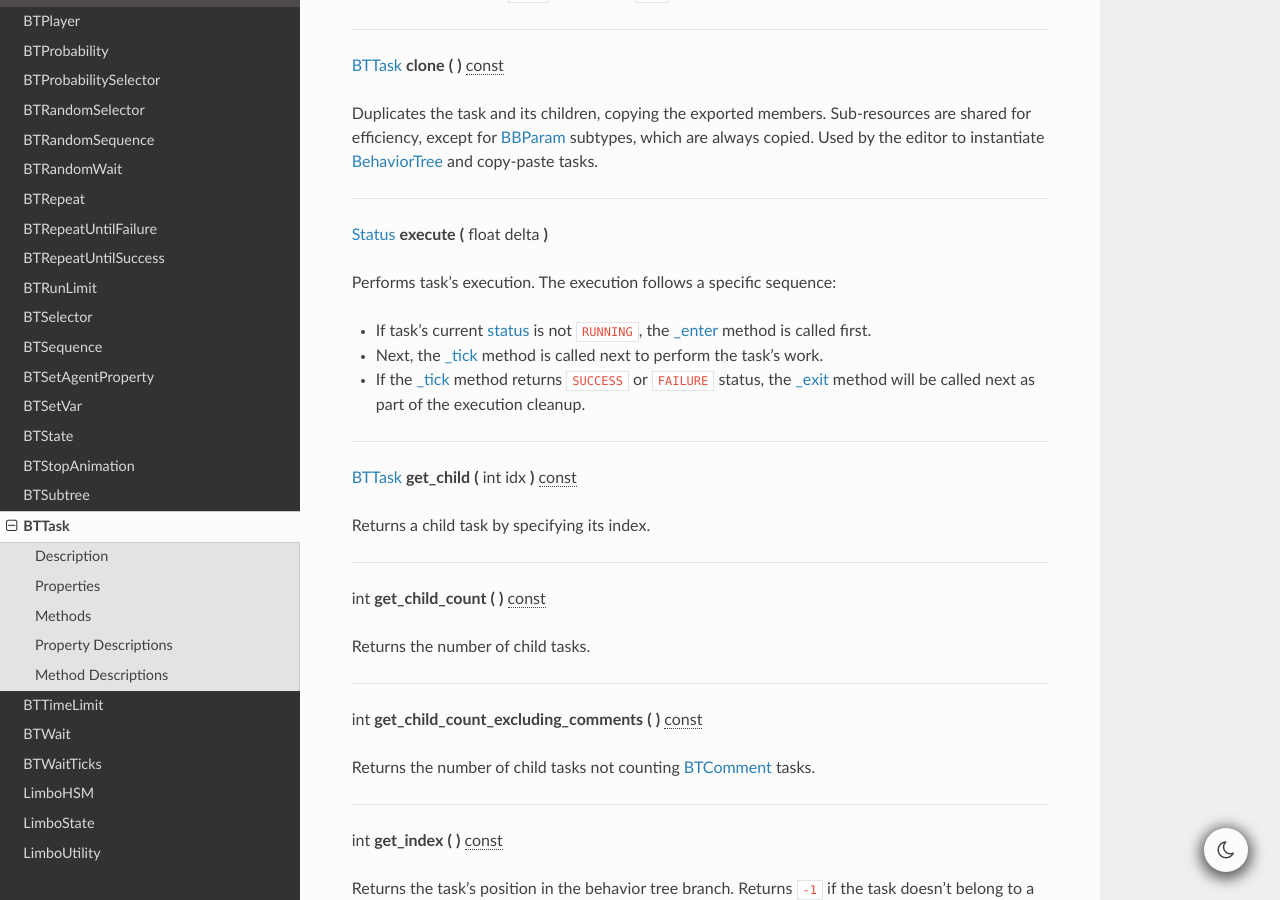
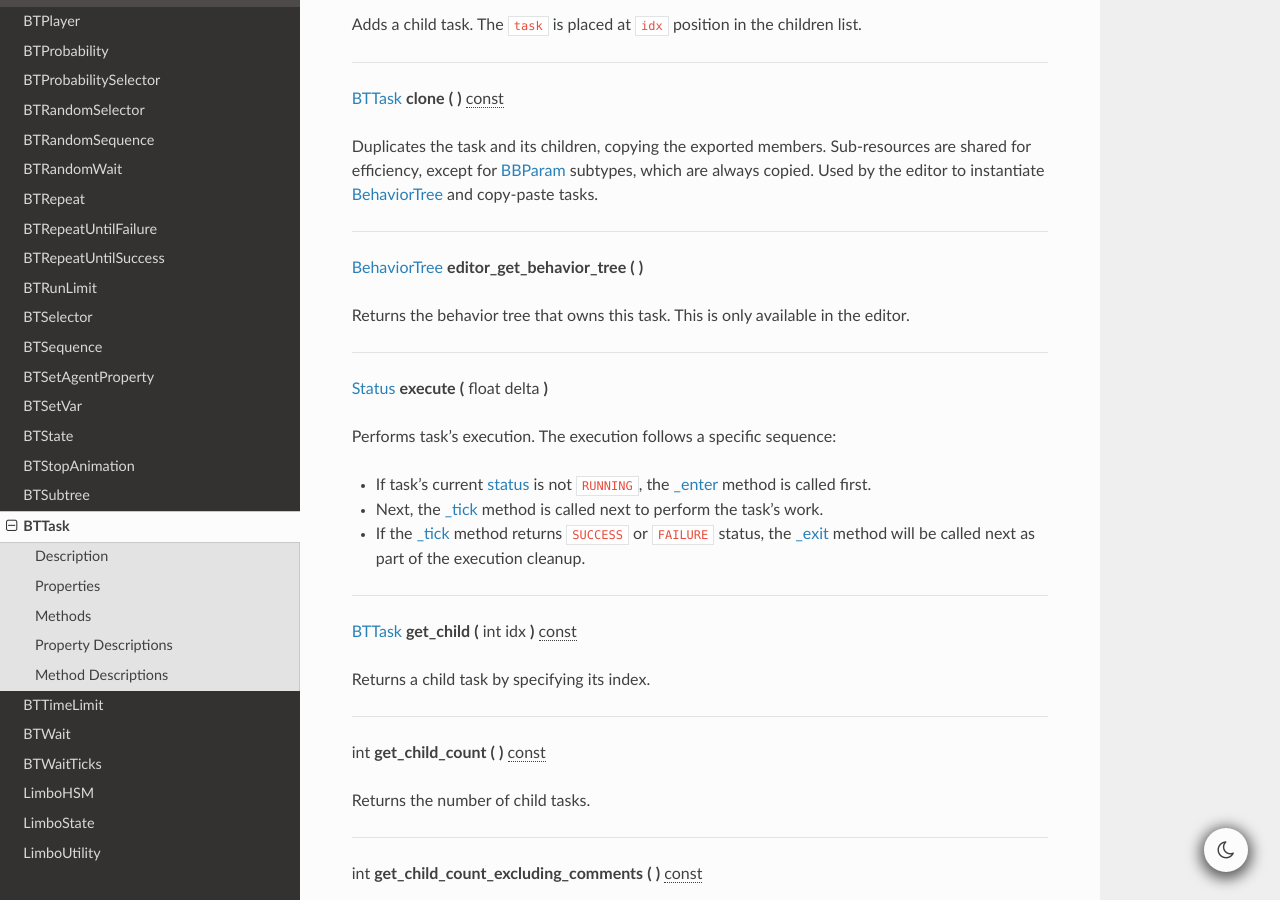
Before and after one commit to limbonaut/limboai, a Sphinx documentation site: the page built from doc/source/classes/class_bttask.rst, in a window 1280 px wide and 900 px high, scrolled down 4814 px. Built offline with Sphinx 7.4.7 and the Read the Docs theme 2.0.0, drawn with Linux system fonts in a browser that asks for light colours; pages that are not in the unit, such as notebooks, are missing from menus; some of the changed text lies outside the part shown.

Commit message:
Update class documentation

```diff
--- a/doc/source/classes/class_bttask.rst
+++ b/doc/source/classes/class_bttask.rst
@@ -59,59 +59,61 @@
 .. table::
    :widths: auto
 
-   +-------------------------------+-------------------------------------------------------------------------------------------------------------------------------------------+
-   | void                          | :ref:`_enter<class_BTTask_private_method__enter>` **(** **)** |virtual|                                                                   |
-   +-------------------------------+-------------------------------------------------------------------------------------------------------------------------------------------+
-   | void                          | :ref:`_exit<class_BTTask_private_method__exit>` **(** **)** |virtual|                                                                     |
-   +-------------------------------+-------------------------------------------------------------------------------------------------------------------------------------------+
-   | String                        | :ref:`_generate_name<class_BTTask_private_method__generate_name>` **(** **)** |virtual| |const|                                           |
-   +-------------------------------+-------------------------------------------------------------------------------------------------------------------------------------------+
-   | PackedStringArray             | :ref:`_get_configuration_warnings<class_BTTask_private_method__get_configuration_warnings>` **(** **)** |virtual| |const|                 |
-   +-------------------------------+-------------------------------------------------------------------------------------------------------------------------------------------+
-   | void                          | :ref:`_setup<class_BTTask_private_method__setup>` **(** **)** |virtual|                                                                   |
-   +-------------------------------+-------------------------------------------------------------------------------------------------------------------------------------------+
-   | :ref:`Status<enum_BT_Status>` | :ref:`_tick<class_BTTask_private_method__tick>` **(** float delta **)** |virtual|                                                         |
-   +-------------------------------+-------------------------------------------------------------------------------------------------------------------------------------------+
-   | void                          | :ref:`abort<class_BTTask_method_abort>` **(** **)**                                                                                       |
-   +-------------------------------+-------------------------------------------------------------------------------------------------------------------------------------------+
-   | void                          | :ref:`add_child<class_BTTask_method_add_child>` **(** :ref:`BTTask<class_BTTask>` task **)**                                              |
-   +-------------------------------+-------------------------------------------------------------------------------------------------------------------------------------------+
-   | void                          | :ref:`add_child_at_index<class_BTTask_method_add_child_at_index>` **(** :ref:`BTTask<class_BTTask>` task, int idx **)**                   |
-   +-------------------------------+-------------------------------------------------------------------------------------------------------------------------------------------+
-   | :ref:`BTTask<class_BTTask>`   | :ref:`clone<class_BTTask_method_clone>` **(** **)** |const|                                                                               |
-   +-------------------------------+-------------------------------------------------------------------------------------------------------------------------------------------+
-   | :ref:`Status<enum_BT_Status>` | :ref:`execute<class_BTTask_method_execute>` **(** float delta **)**                                                                       |
-   +-------------------------------+-------------------------------------------------------------------------------------------------------------------------------------------+
-   | :ref:`BTTask<class_BTTask>`   | :ref:`get_child<class_BTTask_method_get_child>` **(** int idx **)** |const|                                                               |
-   +-------------------------------+-------------------------------------------------------------------------------------------------------------------------------------------+
-   | int                           | :ref:`get_child_count<class_BTTask_method_get_child_count>` **(** **)** |const|                                                           |
-   +-------------------------------+-------------------------------------------------------------------------------------------------------------------------------------------+
-   | int                           | :ref:`get_child_count_excluding_comments<class_BTTask_method_get_child_count_excluding_comments>` **(** **)** |const|                     |
-   +-------------------------------+-------------------------------------------------------------------------------------------------------------------------------------------+
-   | int                           | :ref:`get_index<class_BTTask_method_get_index>` **(** **)** |const|                                                                       |
-   +-------------------------------+-------------------------------------------------------------------------------------------------------------------------------------------+
-   | :ref:`BTTask<class_BTTask>`   | :ref:`get_parent<class_BTTask_method_get_parent>` **(** **)** |const|                                                                     |
-   +-------------------------------+-------------------------------------------------------------------------------------------------------------------------------------------+
-   | :ref:`BTTask<class_BTTask>`   | :ref:`get_root<class_BTTask_method_get_root>` **(** **)** |const|                                                                         |
-   +-------------------------------+-------------------------------------------------------------------------------------------------------------------------------------------+
-   | String                        | :ref:`get_task_name<class_BTTask_method_get_task_name>` **(** **)**                                                                       |
-   +-------------------------------+-------------------------------------------------------------------------------------------------------------------------------------------+
-   | bool                          | :ref:`has_child<class_BTTask_method_has_child>` **(** :ref:`BTTask<class_BTTask>` task **)** |const|                                      |
-   +-------------------------------+-------------------------------------------------------------------------------------------------------------------------------------------+
-   | void                          | :ref:`initialize<class_BTTask_method_initialize>` **(** Node agent, :ref:`Blackboard<class_Blackboard>` blackboard, Node scene_root **)** |
-   +-------------------------------+-------------------------------------------------------------------------------------------------------------------------------------------+
-   | bool                          | :ref:`is_descendant_of<class_BTTask_method_is_descendant_of>` **(** :ref:`BTTask<class_BTTask>` task **)** |const|                        |
-   +-------------------------------+-------------------------------------------------------------------------------------------------------------------------------------------+
-   | bool                          | :ref:`is_root<class_BTTask_method_is_root>` **(** **)** |const|                                                                           |
-   +-------------------------------+-------------------------------------------------------------------------------------------------------------------------------------------+
-   | :ref:`BTTask<class_BTTask>`   | :ref:`next_sibling<class_BTTask_method_next_sibling>` **(** **)** |const|                                                                 |
-   +-------------------------------+-------------------------------------------------------------------------------------------------------------------------------------------+
-   | void                          | :ref:`print_tree<class_BTTask_method_print_tree>` **(** int initial_tabs=0 **)**                                                          |
-   +-------------------------------+-------------------------------------------------------------------------------------------------------------------------------------------+
-   | void                          | :ref:`remove_child<class_BTTask_method_remove_child>` **(** :ref:`BTTask<class_BTTask>` task **)**                                        |
-   +-------------------------------+-------------------------------------------------------------------------------------------------------------------------------------------+
-   | void                          | :ref:`remove_child_at_index<class_BTTask_method_remove_child_at_index>` **(** int idx **)**                                               |
-   +-------------------------------+-------------------------------------------------------------------------------------------------------------------------------------------+
+   +-----------------------------------------+-------------------------------------------------------------------------------------------------------------------------------------------+
+   | void                                    | :ref:`_enter<class_BTTask_private_method__enter>` **(** **)** |virtual|                                                                   |
+   +-----------------------------------------+-------------------------------------------------------------------------------------------------------------------------------------------+
+   | void                                    | :ref:`_exit<class_BTTask_private_method__exit>` **(** **)** |virtual|                                                                     |
+   +-----------------------------------------+-------------------------------------------------------------------------------------------------------------------------------------------+
+   | String                                  | :ref:`_generate_name<class_BTTask_private_method__generate_name>` **(** **)** |virtual| |const|                                           |
+   +-----------------------------------------+-------------------------------------------------------------------------------------------------------------------------------------------+
+   | PackedStringArray                       | :ref:`_get_configuration_warnings<class_BTTask_private_method__get_configuration_warnings>` **(** **)** |virtual| |const|                 |
+   +-----------------------------------------+-------------------------------------------------------------------------------------------------------------------------------------------+
+   | void                                    | :ref:`_setup<class_BTTask_private_method__setup>` **(** **)** |virtual|                                                                   |
+   +-----------------------------------------+-------------------------------------------------------------------------------------------------------------------------------------------+
+   | :ref:`Status<enum_BT_Status>`           | :ref:`_tick<class_BTTask_private_method__tick>` **(** float delta **)** |virtual|                                                         |
+   +-----------------------------------------+-------------------------------------------------------------------------------------------------------------------------------------------+
+   | void                                    | :ref:`abort<class_BTTask_method_abort>` **(** **)**                                                                                       |
+   +-----------------------------------------+-------------------------------------------------------------------------------------------------------------------------------------------+
+   | void                                    | :ref:`add_child<class_BTTask_method_add_child>` **(** :ref:`BTTask<class_BTTask>` task **)**                                              |
+   +-----------------------------------------+-------------------------------------------------------------------------------------------------------------------------------------------+
+   | void                                    | :ref:`add_child_at_index<class_BTTask_method_add_child_at_index>` **(** :ref:`BTTask<class_BTTask>` task, int idx **)**                   |
+   +-----------------------------------------+-------------------------------------------------------------------------------------------------------------------------------------------+
+   | :ref:`BTTask<class_BTTask>`             | :ref:`clone<class_BTTask_method_clone>` **(** **)** |const|                                                                               |
+   +-----------------------------------------+-------------------------------------------------------------------------------------------------------------------------------------------+
+   | :ref:`BehaviorTree<class_BehaviorTree>` | :ref:`editor_get_behavior_tree<class_BTTask_method_editor_get_behavior_tree>` **(** **)**                                                 |
+   +-----------------------------------------+-------------------------------------------------------------------------------------------------------------------------------------------+
+   | :ref:`Status<enum_BT_Status>`           | :ref:`execute<class_BTTask_method_execute>` **(** float delta **)**                                                                       |
+   +-----------------------------------------+-------------------------------------------------------------------------------------------------------------------------------------------+
+   | :ref:`BTTask<class_BTTask>`             | :ref:`get_child<class_BTTask_method_get_child>` **(** int idx **)** |const|                                                               |
+   +-----------------------------------------+-------------------------------------------------------------------------------------------------------------------------------------------+
+   | int                                     | :ref:`get_child_count<class_BTTask_method_get_child_count>` **(** **)** |const|                                                           |
+   +-----------------------------------------+-------------------------------------------------------------------------------------------------------------------------------------------+
+   | int                                     | :ref:`get_child_count_excluding_comments<class_BTTask_method_get_child_count_excluding_comments>` **(** **)** |const|                     |
+   +-----------------------------------------+-------------------------------------------------------------------------------------------------------------------------------------------+
+   | int                                     | :ref:`get_index<class_BTTask_method_get_index>` **(** **)** |const|                                                                       |
+   +-----------------------------------------+-------------------------------------------------------------------------------------------------------------------------------------------+
+   | :ref:`BTTask<class_BTTask>`             | :ref:`get_parent<class_BTTask_method_get_parent>` **(** **)** |const|                                                                     |
+   +-----------------------------------------+-------------------------------------------------------------------------------------------------------------------------------------------+
+   | :ref:`BTTask<class_BTTask>`             | :ref:`get_root<class_BTTask_method_get_root>` **(** **)** |const|                                                                         |
+   +-----------------------------------------+-------------------------------------------------------------------------------------------------------------------------------------------+
+   | String                                  | :ref:`get_task_name<class_BTTask_method_get_task_name>` **(** **)**                                                                       |
+   +-----------------------------------------+-------------------------------------------------------------------------------------------------------------------------------------------+
+   | bool                                    | :ref:`has_child<class_BTTask_method_has_child>` **(** :ref:`BTTask<class_BTTask>` task **)** |const|                                      |
+   +-----------------------------------------+-------------------------------------------------------------------------------------------------------------------------------------------+
+   | void                                    | :ref:`initialize<class_BTTask_method_initialize>` **(** Node agent, :ref:`Blackboard<class_Blackboard>` blackboard, Node scene_root **)** |
+   +-----------------------------------------+-------------------------------------------------------------------------------------------------------------------------------------------+
+   | bool                                    | :ref:`is_descendant_of<class_BTTask_method_is_descendant_of>` **(** :ref:`BTTask<class_BTTask>` task **)** |const|                        |
+   +-----------------------------------------+-------------------------------------------------------------------------------------------------------------------------------------------+
+   | bool                                    | :ref:`is_root<class_BTTask_method_is_root>` **(** **)** |const|                                                                           |
+   +-----------------------------------------+-------------------------------------------------------------------------------------------------------------------------------------------+
+   | :ref:`BTTask<class_BTTask>`             | :ref:`next_sibling<class_BTTask_method_next_sibling>` **(** **)** |const|                                                                 |
+   +-----------------------------------------+-------------------------------------------------------------------------------------------------------------------------------------------+
+   | void                                    | :ref:`print_tree<class_BTTask_method_print_tree>` **(** int initial_tabs=0 **)**                                                          |
+   +-----------------------------------------+-------------------------------------------------------------------------------------------------------------------------------------------+
+   | void                                    | :ref:`remove_child<class_BTTask_method_remove_child>` **(** :ref:`BTTask<class_BTTask>` task **)**                                        |
+   +-----------------------------------------+-------------------------------------------------------------------------------------------------------------------------------------------+
+   | void                                    | :ref:`remove_child_at_index<class_BTTask_method_remove_child_at_index>` **(** int idx **)**                                               |
+   +-----------------------------------------+-------------------------------------------------------------------------------------------------------------------------------------------+
 
 .. rst-class:: classref-section-separator
 
@@ -366,6 +368,18 @@
 
 ----
 
+.. _class_BTTask_method_editor_get_behavior_tree:
+
+.. rst-class:: classref-method
+
+:ref:`BehaviorTree<class_BehaviorTree>` **editor_get_behavior_tree** **(** **)**
+
+Returns the behavior tree that owns this task. This is only available in the editor.
+
+.. rst-class:: classref-item-separator
+
+----
+
 .. _class_BTTask_method_execute:
 
 .. rst-class:: classref-method
```
Also changed, not shown: doc/source/classes/class_blackboardplan.rst (+30 -2 lines), 3 other files.
